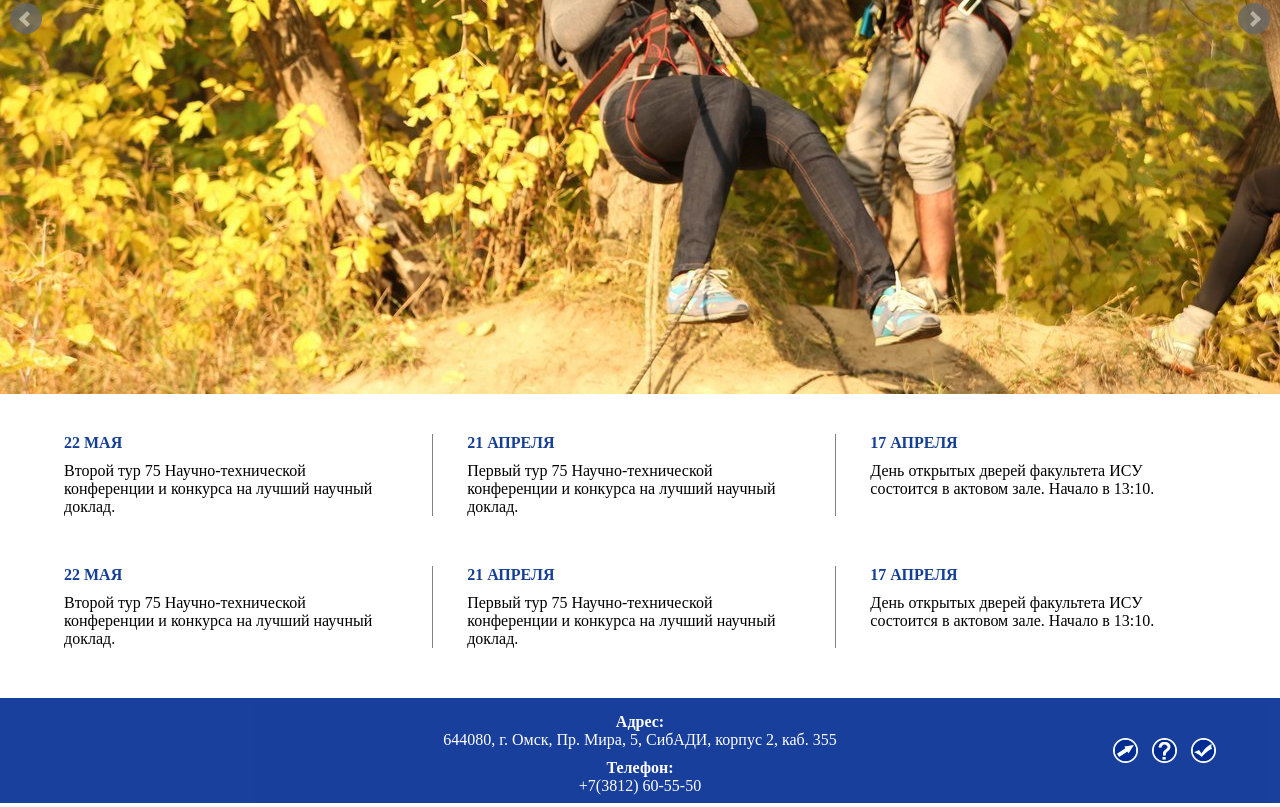
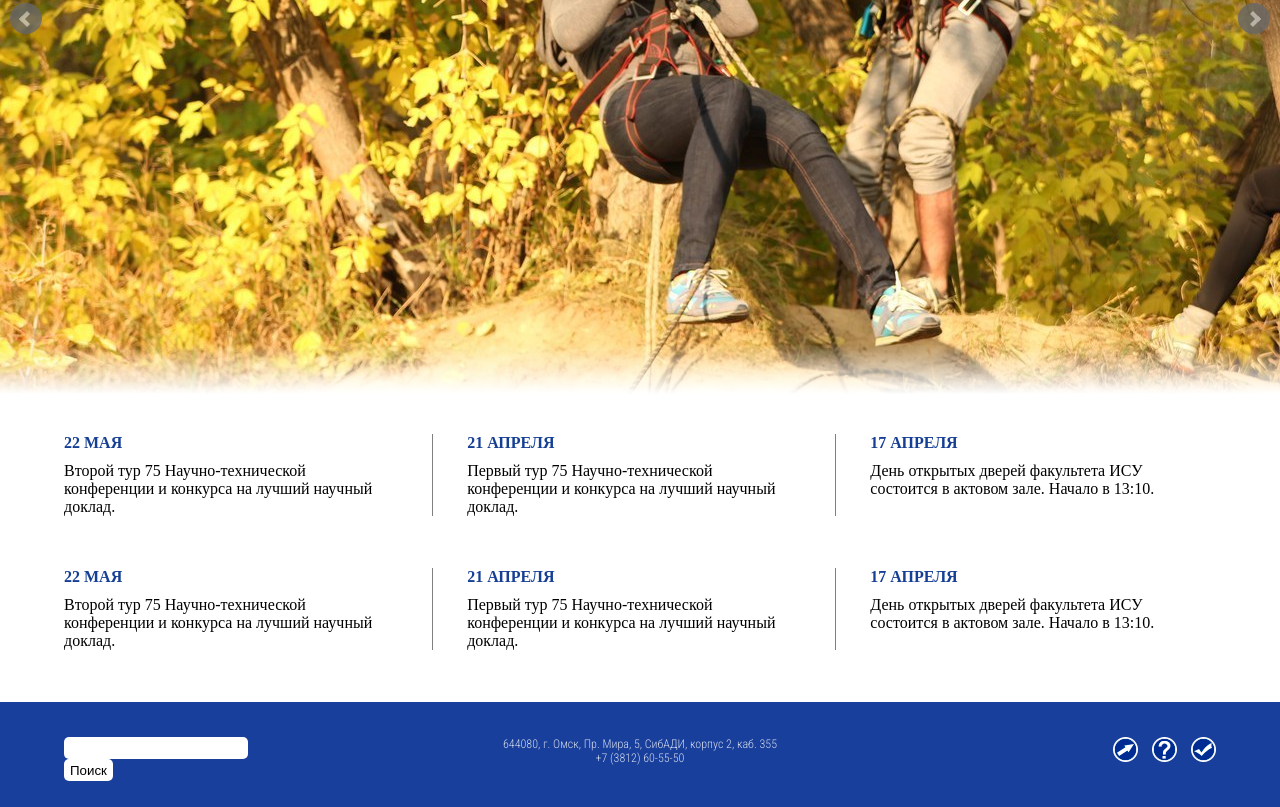
Before and after one commit to AnnaDiner/Anna, a plain HTML site: page index.html in a window 1280 px wide. Shown: the part 571-1378 px from the top of the page. Drawn offline with nearby package versions, Linux system fonts and the light colour scheme.

Commit message:
create search. Fix some details in news and in footer.

```diff
--- a/css/style.css
+++ b/css/style.css
@@ -67,6 +67,7 @@ ul, li { list-style: none; }
   height: 400px;
   background: linear-gradient(rgba(0, 13, 110, 0.9) 13%, rgba(1, 171, 353, 1), rgba(25,70,186,0));
   z-index: 10;
+  font-family: 'Roboto Condensed', sans-serif;
 }
 
 .header-title {
@@ -172,15 +173,35 @@ ul, li { list-style: none; }
 /*---------------------*/
 
 .news {
-  width: 100%;
-  padding-top: 40px;
+	position: relative;
+	width: 100%;
+	padding-top: 40px;
+}
+
+.news:before {
+	content: '';
+	position: absolute;
+	top: -50px;
+	width: 100%;
+	height: 50px;
+	background: linear-gradient(rgba(255, 255, 255, 0), rgba(255, 255, 255, 1));
+}
+
+.news-row { margin-bottom: 50px; }
+
+.news-row:after {
+	content: ".";
+	display: block;
+	height: 0;
+	clear: both;
+	overflow: hidden;
 }
 
 .news-column {
   float: left;
   width: 32%;
   padding: 0 3% 0 0;
-  margin: 0 3% 50px 0;
+  margin: 0 3% 0 0;
   border-right: 1px solid grey;
   box-sizing: border-box;
 }
@@ -206,43 +227,101 @@ ul, li { list-style: none; }
 .footer {
   width: 100%;
   height: 100px;
-  padding-top:5px;
+  padding-top: 5px;
   background: rgba(0,43,146, 0.9);
+  //padding: 50px 0px;
 }
-.search {
+
+.footer-search {
 	float:left;
+	width: 20%;
+	margin-top: 30px;
 }
+
+.footer-search-input {
+	height: 20px;
+	padding-left: 5px;
+	border: none;
+	border-radius: 5px;
+}
+
+.footer-search-button {
+	height: 22px;
+	border: none;
+	border-radius: 5px;
+	background: white;
+	cursor: pointer;
+}
+
 .footer-buttons {
-	float:right;
-	width:15%;
-	margin-top:25px;
-	text-align:right;
+	float: left;
+	width: 20%;
+	margin-top: 30px;
+	text-align: right;
 }
+
 .footer-button {
-	display:inline-block;
-	width:25px;
-	height:25px;
-	margin-right:10px;
+	position: relative;
+	display: inline-block;
+	width: 25px;
+	height: 25px;
+	margin-right: 10px;
 }
+
 .footer-button:last-child {
 	margin-right:0;
 }
+
+.footer-button:hover:after {
+	content: '';
+	position: absolute;
+	bottom: -25px;
+	left: -25px;
+	display: inline-block;
+	width: 80px;
+	height: 20px;
+	border: 1px solid rgba(0, 0, 0, 0.33);
+	border-radius: 5px;
+	background: white;
+	line-height: 20px;
+	font-size: 12px;
+	color: grey;
+	text-align: center;
+}
+
+.footer-button-map:hover:after {
+	content: 'Карта сайта';
+}
+
 .footer-button-map {
-	background:url(../images/map.png);
+	background: url(../images/map.png);
 }
+
+.footer-button-ask:hover:after {
+	content: 'Вопросы';
+}
+
 .footer-button-ask {
-	background:url(../images/ask.png);
+	background: url(../images/ask.png);
 }
+
+.footer-button-poll:hover:after {
+	content: 'Опрос';
+}
+
 .footer-button-poll {
-	background:url(../images/poll.png);
+	background: url(../images/poll.png);
 }
-.contact-us {
-	color: white;
+
+.footer-contacts {
+	float: left;
+	color: rgba(255,255,255,0.8);
 	text-align: center;
-	width: 70%;
+	width: 60%;
 	margin: 0 auto;
+	font-family: 'Roboto Condensed', sans-serif;
+	font-size: 12px;
+	line-height: 14px;
+	font-weight: 300;
+	padding-top: 30px;
 }
-.contact-us p {
-	font-weight: bold;
-	margin-top: 10px;
-}
--- a/index.html
+++ b/index.html
@@ -4,7 +4,8 @@
     <meta charset="utf-8" />
     <title>ISU</title>
     <script src="http://code.jquery.com/jquery-2.1.0.min.js" type="text/javascript"></script>
-    <link rel="stylesheet" type="text/css" href="css/jquery.bxslider.css">
+    <link href='http://fonts.googleapis.com/css?family=Roboto+Condensed:300italic,400italic,700italic,400,700,300&subset=cyrillic,latin' rel='stylesheet' type='text/css'>
+	<link rel="stylesheet" type="text/css" href="css/jquery.bxslider.css">
     <link rel="stylesheet" type="text/css" href="css/style.css">
 
     <script type="text/javascript" src="js/jquery.bxslider.min.js"></script>
@@ -83,9 +84,9 @@
     </div>
 </section>
 
-<section class="news clearfix">
+<section class="news">
     <div class="container">
-        <div class="news-columns">
+        <div class="news-row">
             <div class="news-column">
                 <span>
                 <div class="date">22 мая</div>
@@ -108,7 +109,7 @@
             </div>
 		</div>
 
-		<div class="news-columns">
+		<div class="news-row">
 			  <div class="news-column">
                 <span>
                 <div class="date">22 мая</div>
@@ -138,21 +139,23 @@
 
 <footer class="footer">
     <div class="container">
-        <div class="search">
+        <div class="footer-search">
+			<form>
+				<input type="text" class="footer-search-input">
+				<input type="button" value="Поиск" class="footer-search-button">
+			</form>
 		</div>
 
-		<div class="footer-buttons">
-			<a class="footer-button footer-button-map"></a>
-			<a class="footer-button footer-button-ask"></a>
-			<a class="footer-button footer-button-poll"></a>
-		</div>
-
-		<div class="contact-us">
-			<p>Адрес:</p> 644080, г. Омск, Пр. Мира, 5, СибАДИ, корпус 2, каб. 355
-			<p>Телефон:</p> +7(3812) 60-55-50
+		<div class="footer-contacts">
+			<p>644080, г. Омск, Пр. Мира, 5, СибАДИ, корпус 2, каб. 355</p>
+			<p>+7 (3812) 60-55-50</p>
 	    </div>
 
-
+		<div class="footer-buttons">
+			<a href="#" class="footer-button footer-button-map"></a>
+			<a href="#" class="footer-button footer-button-ask"></a>
+			<a href="#" class="footer-button footer-button-poll"></a>
+		</div>
     </div>
 </footer>
 
```
